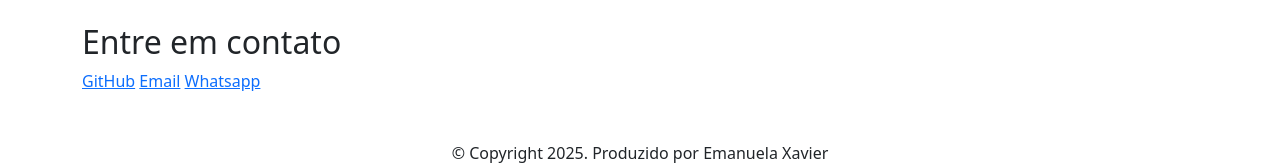
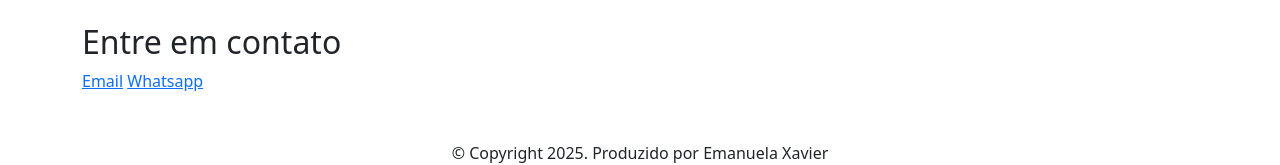
Before and after one commit to exaavier/PORTF-LIO-EMANUELA-XAVIER, a plain HTML site: page index.html in a window 1280 px wide. Shown: the part 852-1017 px from the top of the page. Drawn offline with nearby package versions, Linux system fonts and the light colour scheme.

Commit message:
Update index.html

```diff
--- a/index.html
+++ b/index.html
@@ -72,7 +72,6 @@
   <footer class="container py-5">
         <h2>Entre em contato</h2>
         <div>
-            <a href="https://github.com/exaavier">GitHub</a>
             <a href="emanuela.xavier2008@gmail.com">Email</a>
             <a href="wa.me/19998879388">Whatsapp</a>
         </div>
```
